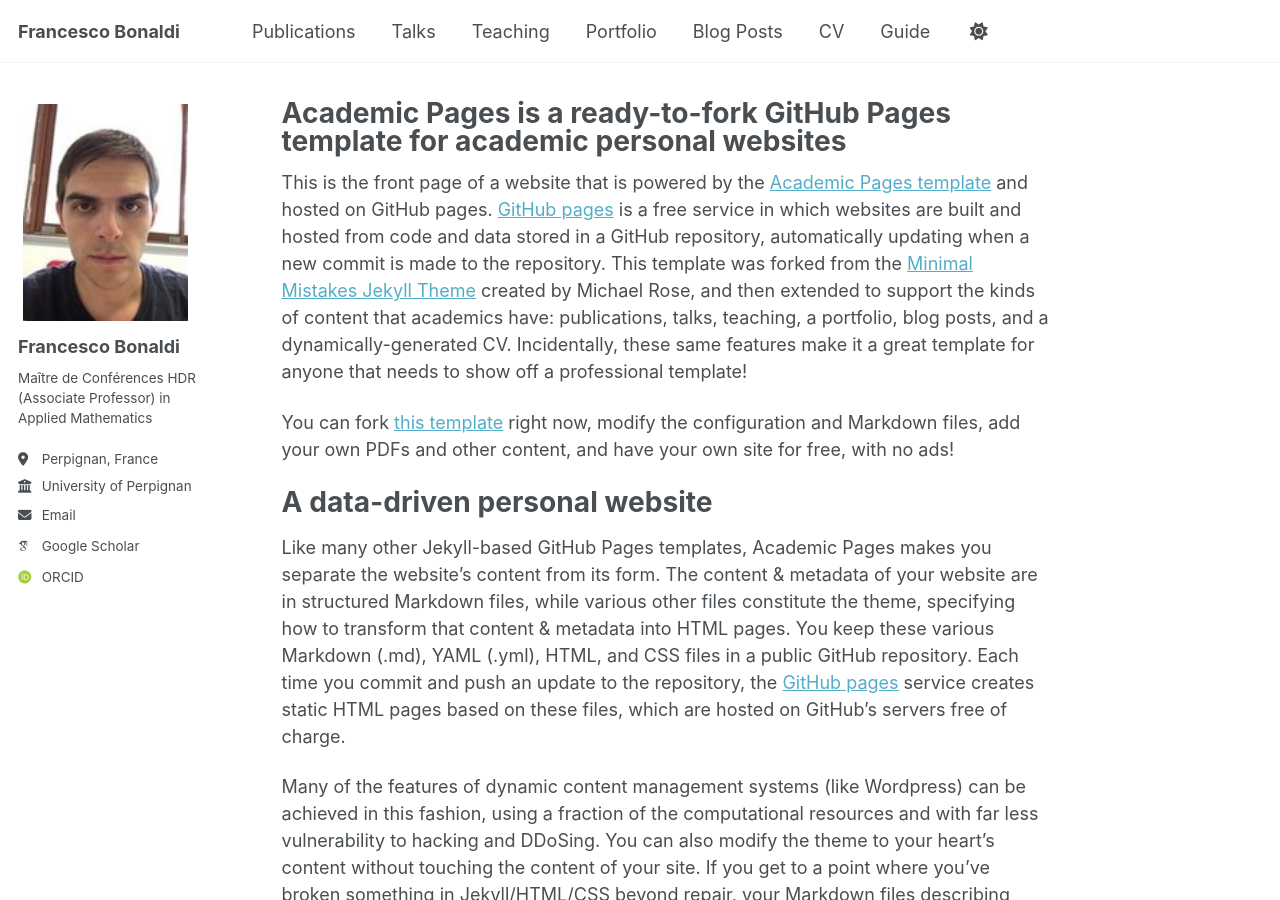
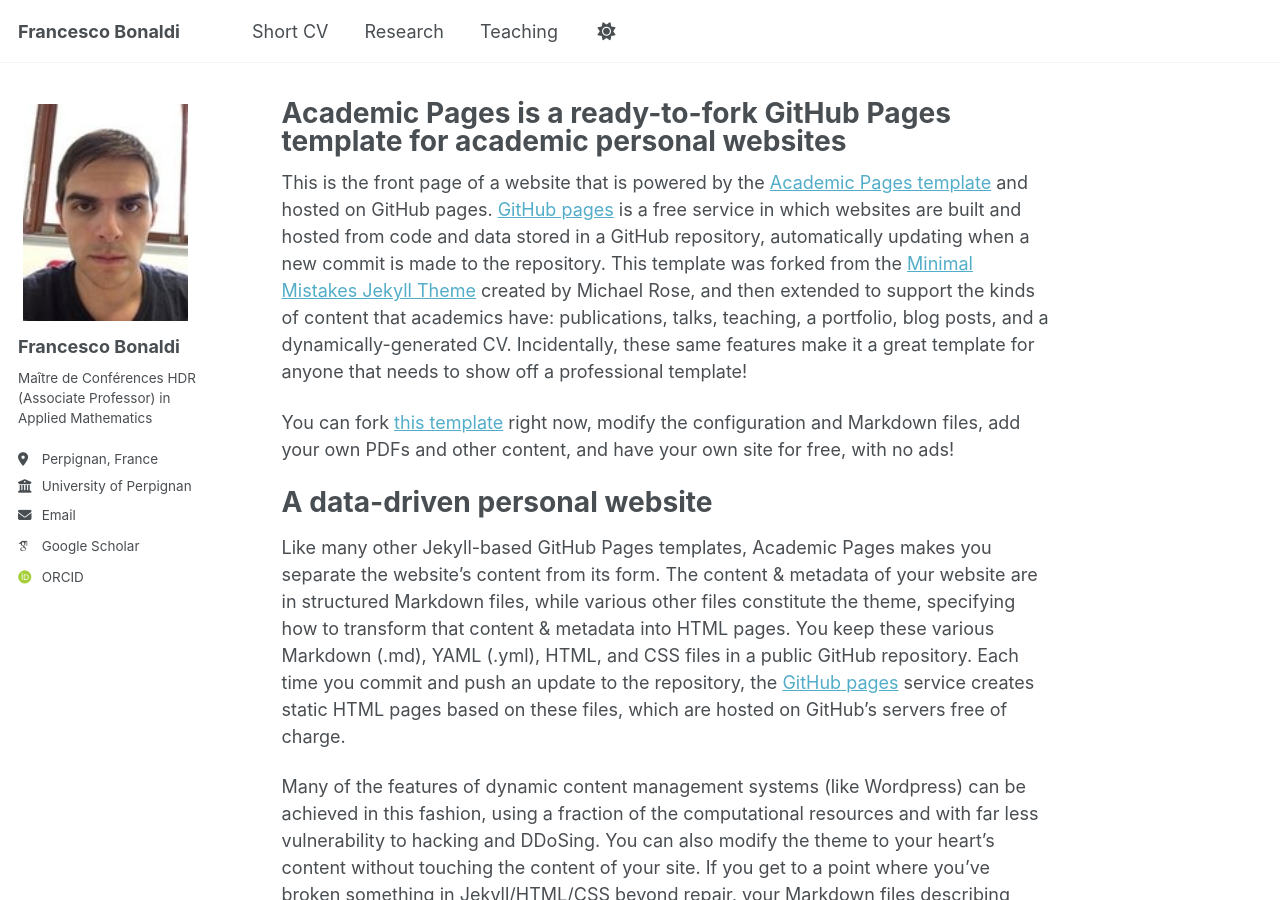
Before and after one commit to fbonaldi/fbonaldi.github.io, a Jekyll site: the page built from _pages/about.md, in a window 1280 px wide and 900 px high. Built offline with Jekyll 4.4.1, drawn with Linux system fonts in a browser that asks for light colours; some web fonts are replaced; a script bundle is joined from its source files by our own code; library files that are not in the unit come from our copies.

Commit message:
Update navigation.yml

```diff
--- a/_data/navigation.yml
+++ b/_data/navigation.yml
@@ -8,26 +8,29 @@
 #      Markdown formatted page while the second is generated using JSON.
 
 main:
-  - title: "Publications"
+
+  - title: "Short CV"
+    url: /cv/
+
+  - title: "Research"
     url: /publications/
 
-  - title: "Talks"
-    url: /talks/
+  #- title: "Talks"
+   # url: /talks/
 
   - title: "Teaching"
     url: /teaching/
 
-  - title: "Portfolio"
-    url: /portfolio/
+  #- title: "Portfolio"
+   # url: /portfolio/
 
-  - title: "Blog Posts"
-    url: /year-archive/
+  #- title: "Blog Posts"
+   # url: /year-archive/
 
-  - title: "CV"
-    url: /cv/
+
 
   # - title: "CV"
   #   url: /cv-json/
 
-  - title: "Guide"
-    url: /markdown/
+#  - title: "Guide"
+ #   url: /markdown/
```
